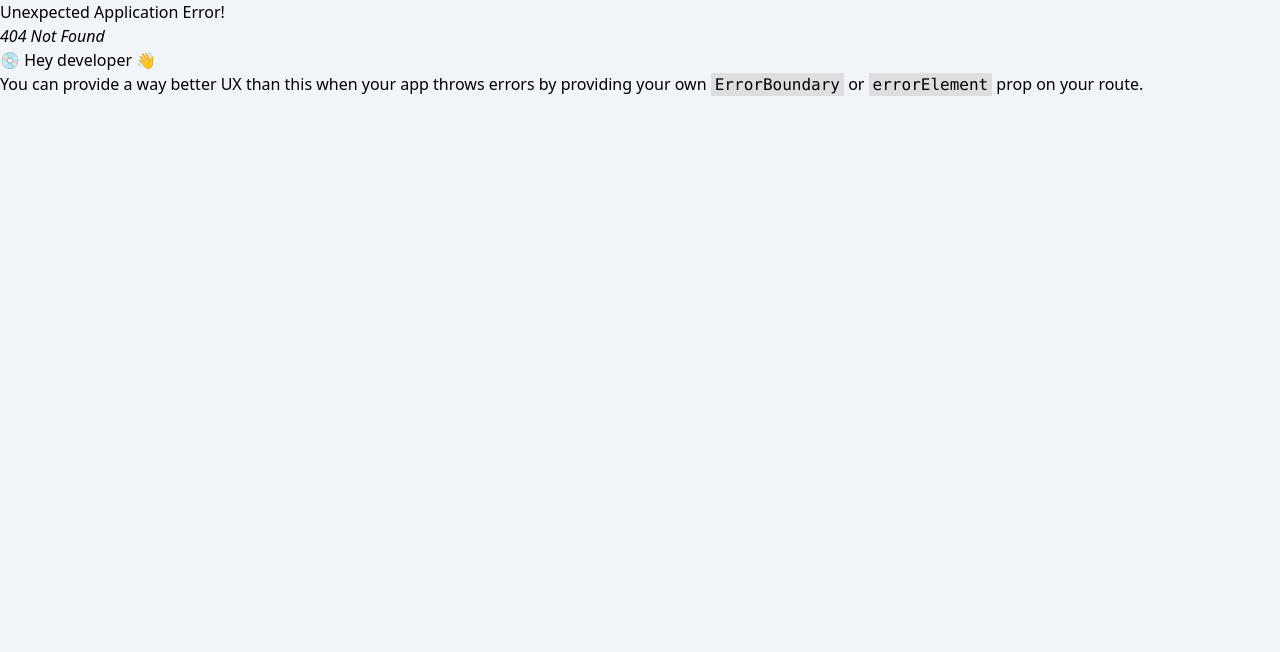
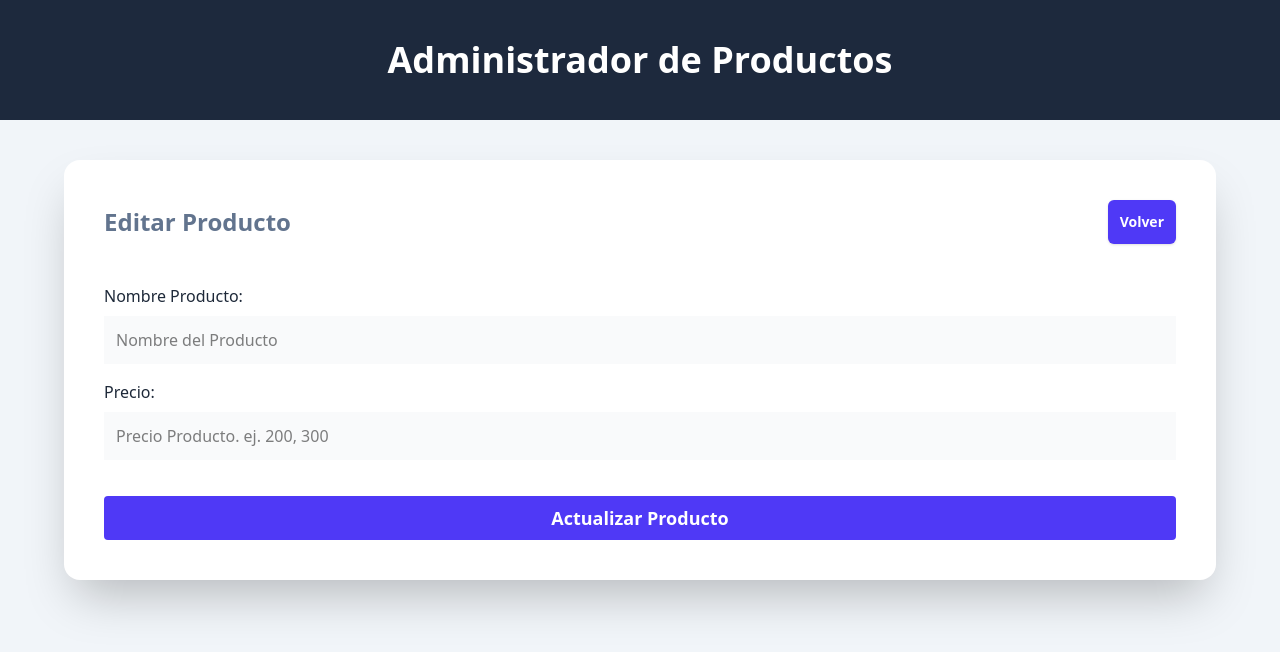
Before and after one commit to JPalacio3/Fullstack_node_react_typescript, a React (Vite) app in the folder client/: page /productos/1/editar in a window 1280 px wide. Before the commit this address had no page. Shown: the top 652 px of the page. Built offline with nearby package versions, Linux system fonts and the light colour scheme.

Commit message:
feat: implementando el botón para editar producto

```diff
--- a/client/src/components/ProductDetails.tsx
+++ b/client/src/components/ProductDetails.tsx
@@ -1,3 +1,4 @@
+import { useNavigate } from "react-router-dom";
 import type { Product } from "../types";
 import { formatCurrency } from "../utils";
 
@@ -7,6 +8,7 @@
 
 export default function ProductDetails({ product }: ProductDetailsProps) {
   const isAvailable = product.availability ? "Disponible" : "No Disponible";
+  const navigate = useNavigate();
 
   return (
     <>
@@ -16,7 +18,16 @@
           {formatCurrency(product.price)}
         </td>
         <td className="p-3 text-lg text-gray-800 ">{isAvailable}</td>
-        <td className="p-3 text-lg text-gray-800 "></td>
+        <td className="p-3 text-lg text-gray-800 ">
+          <div className="flex flex-col md:flex-row gap-2">
+            <button
+              onClick={() => navigate(`/productos/${product.id}/editar`)}
+              className="bg-indigo-600 text-white rounded-lg w-full uppercase font-bold text-xs text-center p-2 shadow-md hover:bg-indigo-800 "
+            >
+              Editar
+            </button>
+          </div>
+        </td>
       </tr>
     </>
   );
--- a/client/src/router.tsx
+++ b/client/src/router.tsx
@@ -2,6 +2,7 @@
 import Layout from "./layouts/Layout";
 import Products, { loader as productsLoader } from "./views/Products";
 import NewProducts, { action as newProductsAction } from "./views/NewProducts";
+import EditProduct from "./views/EditProduct";
 
 export const router = createBrowserRouter([
   {
@@ -18,6 +19,11 @@
         element: <NewProducts />,
         action: newProductsAction,
       },
+
+      {
+        path: "productos/:id/editar",
+        element: <EditProduct />,
+      },
     ],
   },
 ]);
--- /dev/null
+++ b/client/src/views/EditProduct.tsx
@@ -0,0 +1,79 @@
+import {
+  Link,
+  Form,
+  useActionData,
+  redirect,
+  type ActionFunctionArgs,
+} from "react-router-dom";
+import ErrorMessage from "../components/ErrorMessage";
+import { addProduct } from "../services/ProductService";
+
+export async function action({ request }: ActionFunctionArgs) {
+  const data = Object.fromEntries(await request.formData());
+
+  let error = "";
+  if (Object.values(data).includes("")) {
+    error = "Todos los campos son obligatorios";
+
+    if (error.length) {
+      return error;
+    }
+  }
+
+  await addProduct(data);
+
+  return redirect("/");
+}
+
+export default function EditProduct() {
+  const error = useActionData() as string;
+
+  return (
+    <>
+      <div className="flex justify-between items-center">
+        <h2 className="text-2xl font-black text-slate-500">Editar Producto</h2>
+
+        <Link
+          to="/"
+          className="bg-indigo-600 p-3 text-sm font-bold text-white shadow-sm hover:bg-indigo-400 rounded-md "
+        >
+          Volver
+        </Link>
+      </div>
+
+      {error && <ErrorMessage>{error}</ErrorMessage>}
+
+      <Form className="mt-10" method="POST">
+        <div className="mb-4">
+          <label className="text-gray-800" htmlFor="name">
+            Nombre Producto:
+          </label>
+          <input
+            id="name"
+            type="text"
+            className="mt-2 block w-full p-3 bg-gray-50"
+            placeholder="Nombre del Producto"
+            name="name"
+          />
+        </div>
+        <div className="mb-4">
+          <label className="text-gray-800" htmlFor="price">
+            Precio:
+          </label>
+          <input
+            id="price"
+            type="number"
+            className="mt-2 block w-full p-3 bg-gray-50"
+            placeholder="Precio Producto. ej. 200, 300"
+            name="price"
+          />
+        </div>
+        <input
+          type="submit"
+          className="mt-5 w-full bg-indigo-600 p-2 text-white font-bold text-lg cursor-pointer rounded"
+          value="Actualizar Producto"
+        />
+      </Form>
+    </>
+  );
+}
```
